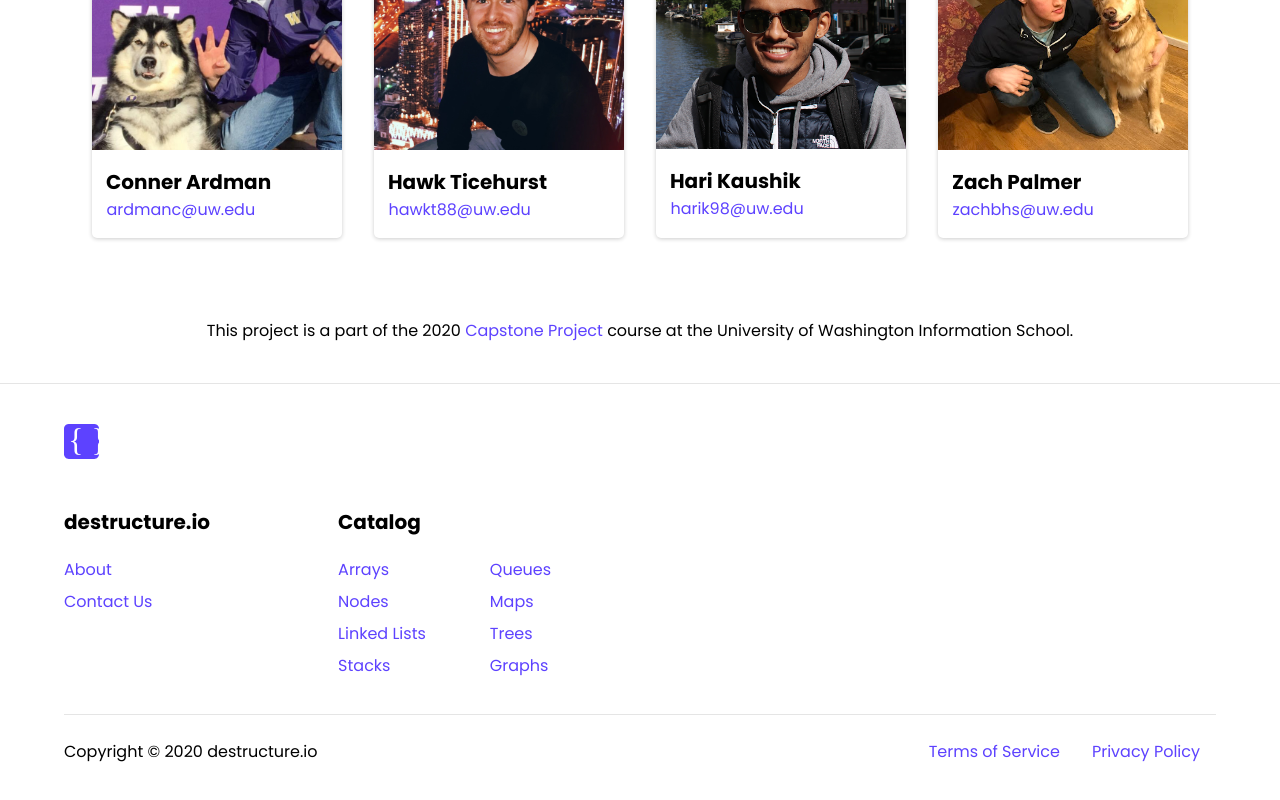
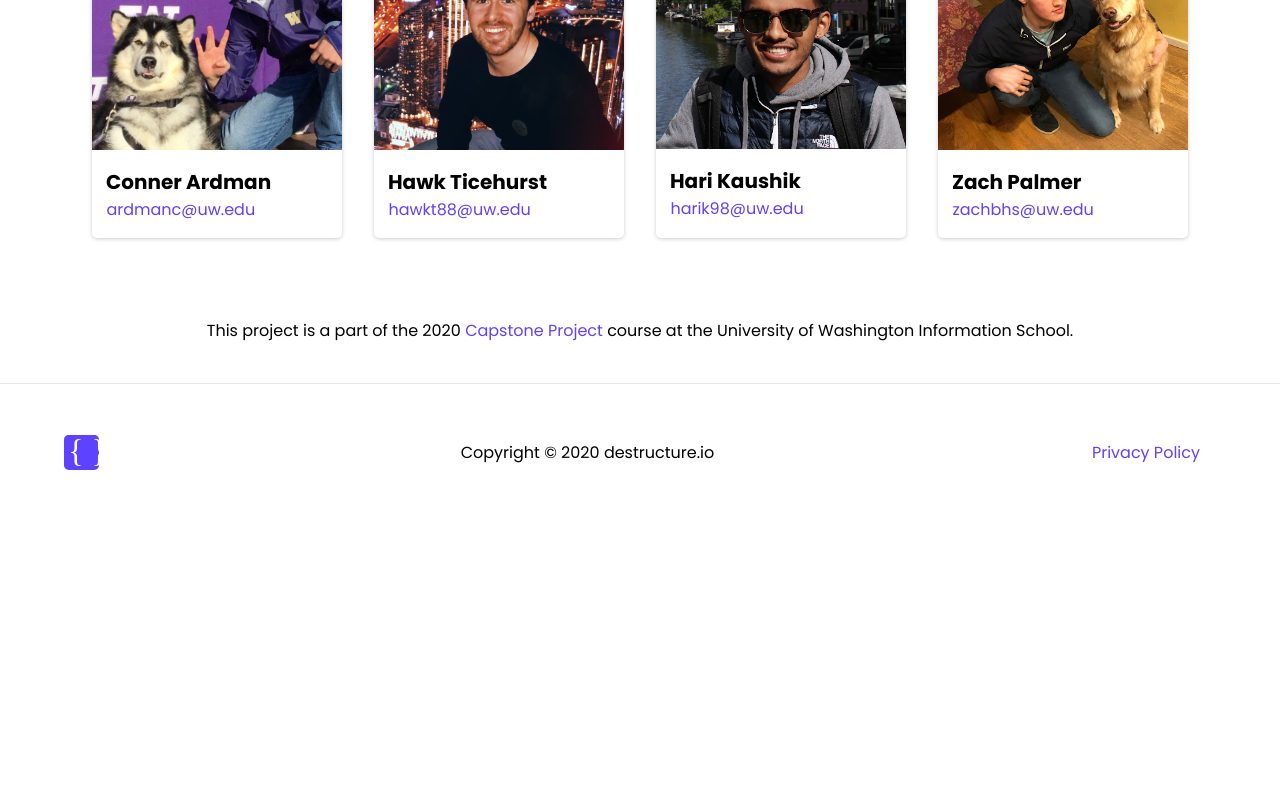
Before and after one commit to hawkticehurst/destructure-io, a React (Create React App) app: page / in a window 1280 px wide. Shown: the part 2623-3423 px from the top of the page. After the commit the page ends 3136 px from the top, so only its background shows below. Built offline with nearby package versions, Linux system fonts and the light colour scheme; no server answers.

Commit message:
Comment out portions of footer until more content is created (#36)

```diff
--- a/src/App.css
+++ b/src/App.css
@@ -547,7 +547,7 @@ button, input {
   display: block;
   width: 35px;
   height: 35px;
-  margin-bottom: 2em;
+  /* margin-bottom: 2em; */
 }
 
 .footer-container hr {
--- a/src/components/common/Footer.js
+++ b/src/components/common/Footer.js
@@ -11,8 +11,7 @@ import { Link } from 'react-router-dom';
 function Footer() {
   return (
     <div className="footer-container">
-      <img src={require('./images/destructure-icon.svg')} alt="Destructure.io Logo" />
-      <div className="footer-link-container">
+      {/* <div className="footer-link-container">
         <div className="footer-company-column">
           <h2>destructure.io</h2>
           <Link to="/">About</Link>
@@ -31,13 +30,13 @@ function Footer() {
             <Link to="/learn">Graphs</Link>
           </div>
         </div>
-      </div>
-      <hr />
+      </div> */}
+      {/* <hr /> */}
       <div className="footer-copyright-container">
+        <img src={require('./images/destructure-icon.svg')} alt="Destructure.io Logo" />
         <p>Copyright © 2020 destructure.io</p>
         <div className="footer-legal-container">
-          <Link to="/">Terms of Service</Link>
-          <Link to="/">Privacy Policy</Link>
+          <Link to="/privacy">Privacy Policy</Link>
         </div>
       </div>
     </div>
```
